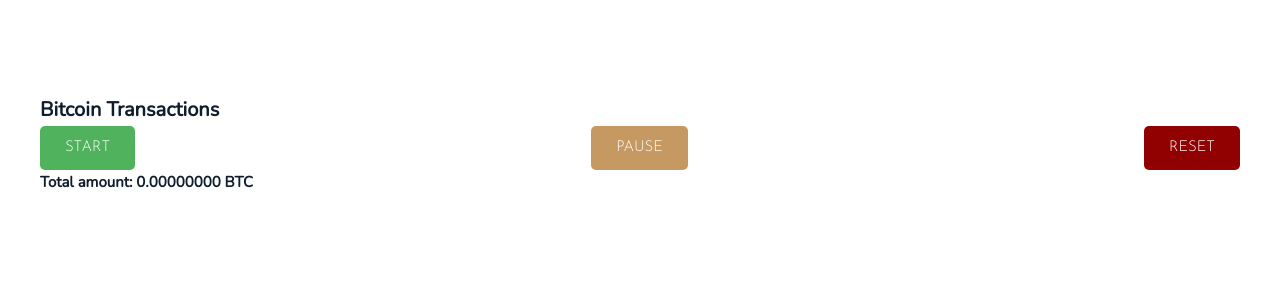
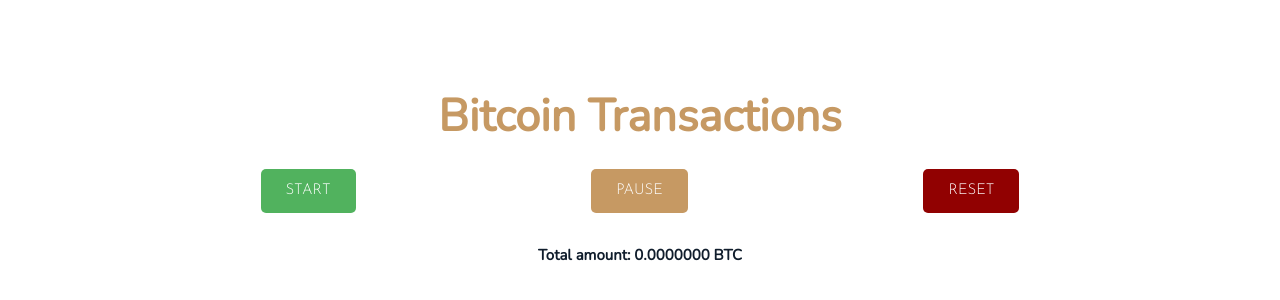
Before and after one commit to Andrrii/dotcode-task-2, a React (Vite) app: page / in a window 1280 px wide. Shown: the part 66-366 px from the top of the page. Built offline with nearby package versions, Linux system fonts and the light colour scheme.

Commit message:
feat: adjusted styles in TransactionsMonitor

```diff
--- a/src/components/TransactionsMonitor/TransactionsMonitor.module.css
+++ b/src/components/TransactionsMonitor/TransactionsMonitor.module.css
@@ -1,10 +1,19 @@
 .transactions-monitor {
   max-width: 120rem;
   margin: 20vh auto;
+  text-align: center;
+}
+
+.transactions-monitor > h1 {
+  font-size: 4.5rem;
+  color: var(--color-primary);
+  line-height: 1;
+  margin-bottom: 3rem;
 }
 
 .control-buttons {
   display: flex;
   gap: 1.5rem;
-  justify-content: space-between;
+  justify-content: space-evenly;
+  margin-bottom: 3rem;
 }
--- a/src/components/TransactionsMonitor/TransactionsMonitor.tsx
+++ b/src/components/TransactionsMonitor/TransactionsMonitor.tsx
@@ -54,7 +54,7 @@
           Reset
         </AppButton>
       </div>
-      <h2>Total amount: {totalAmount.toFixed(8)} BTC</h2>
+      <h2>Total amount: {totalAmount.toFixed(7)} BTC</h2>
       <TransactionsInfo transactions={transactions} />
     </main>
   );
```
